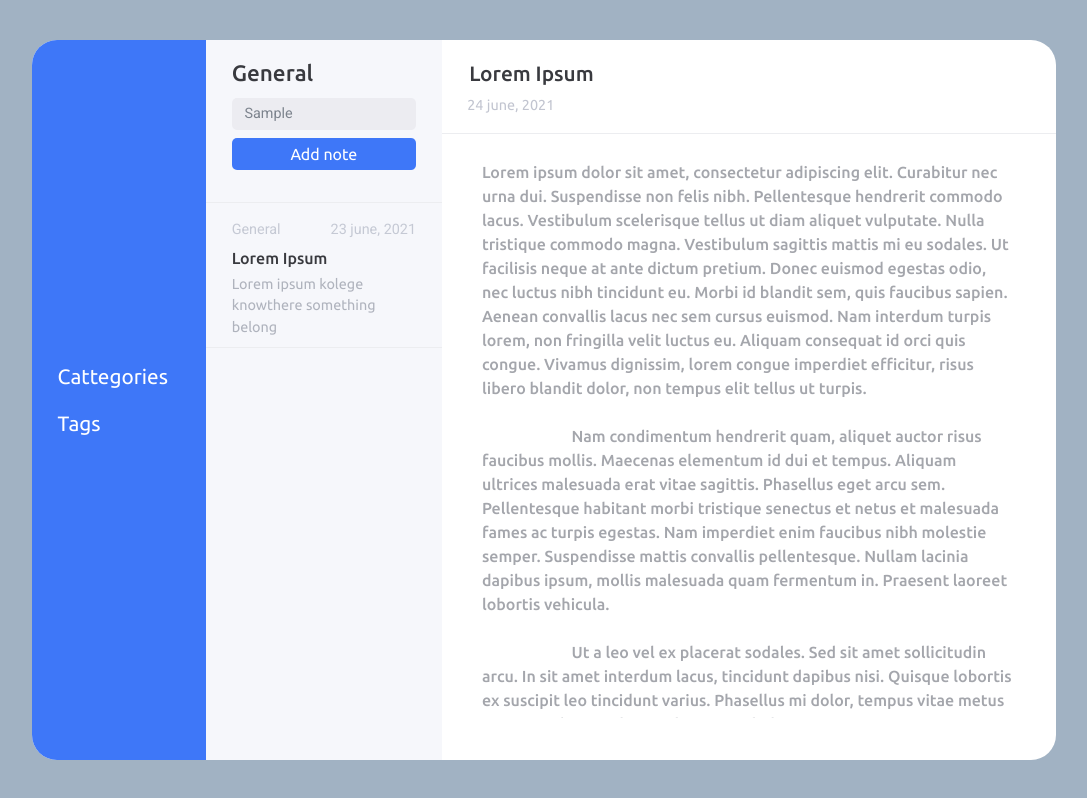
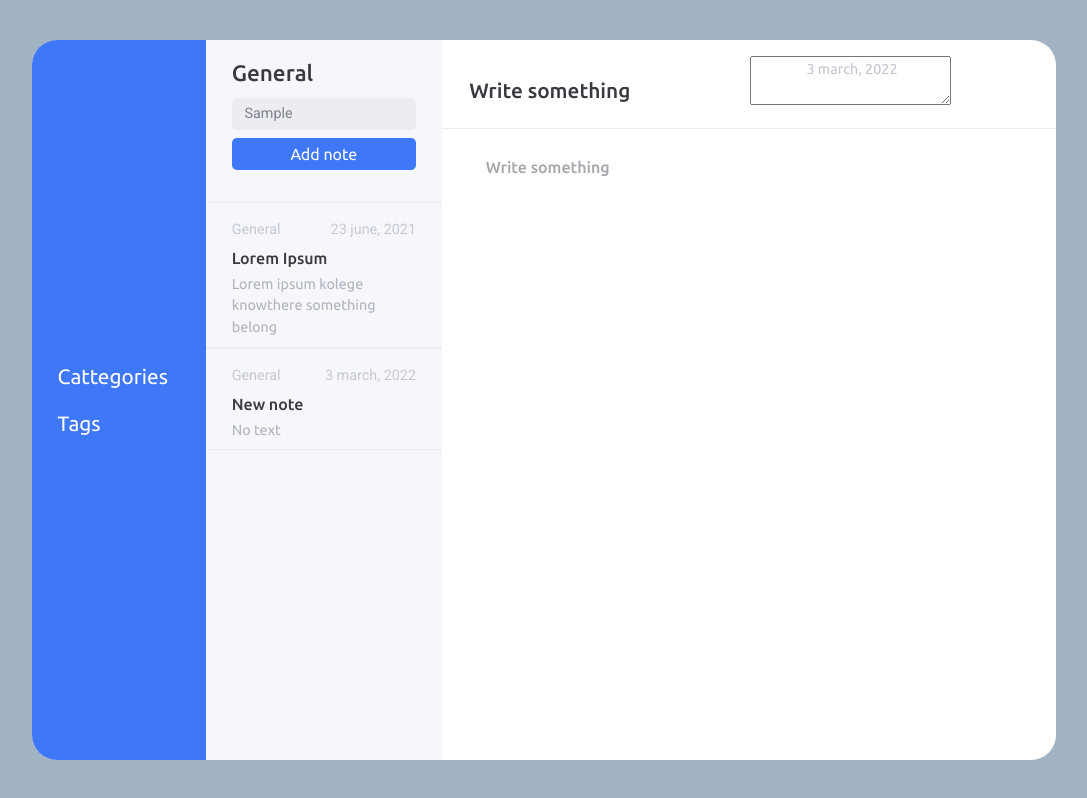
Before and after one commit to YuriArh/NoteApp, a plain HTML site: page index.html in a window 1280 px wide. Both pictures are taken after typing "Sample" into the empty fields and a click on the button "Add note". Shown: the whole page, without its empty margins (96-1183 px from the left). Drawn offline with Linux system fonts and the light colour scheme.

Commit message:
start working on js

```diff
--- a/index.html
+++ b/index.html
@@ -35,7 +35,7 @@
                             <button class ="addbutton">Add note</button>
                         </div>
                     </div>
-                    <div class="cards">
+                    <div class="card-list">
                         <div class="card">
                             <div class="card__header">
                                 <div class="card__categorie-name">
@@ -58,9 +58,9 @@
             <div class="content-card">
                 <div class="content-card__header">
                     <textarea class="content-card__header-title">Lorem Ipsum</textarea>
-                    <div class="content-card__header-date">
+                    <textarea class="content-card__header-date">
                         24 june, 2021
-                    </div>
+                    </textarea>
                 </div>
                 <div class="content-card__text">
                     <textarea class="content-card__form">Lorem ipsum dolor sit amet, consectetur adipiscing elit. Curabitur nec urna dui. Suspendisse non felis nibh. Pellentesque hendrerit commodo lacus. Vestibulum scelerisque tellus ut diam aliquet vulputate. Nulla tristique commodo magna. Vestibulum sagittis mattis mi eu sodales. Ut facilisis neque at ante dictum pretium. Donec euismod egestas odio, nec luctus nibh tincidunt eu. Morbi id blandit sem, quis faucibus sapien. Aenean convallis lacus nec sem cursus euismod. Nam interdum turpis lorem, non fringilla velit luctus eu. Aliquam consequat id orci quis congue. Vivamus dignissim, lorem congue imperdiet efficitur, risus libero blandit dolor, non tempus elit tellus ut turpis.
@@ -78,5 +78,6 @@ Ut a leo vel ex placerat sodales. Sed sit amet sollicitudin arcu. In sit amet in
             </div>
         </div>
 
+<script src="script.js"></script>
 </body>
 </html>
--- /dev/null
+++ b/script.js
@@ -0,0 +1,77 @@
+const addBtn = document.querySelector('.addbutton');
+const cardList = document.querySelector('.card-list');
+const cards = document.querySelectorAll('.card')
+const fullDate = new Date();
+const date = fullDate.getDate();
+const month = fullDate.getMonth();
+const year = fullDate.getFullYear();
+
+let fMonth
+
+switch (month)
+{
+  case 0: fMonth="junuary"; break;
+  case 1: fMonth="february"; break;
+  case 2: fMonth="march"; break;
+  case 3: fMonth="april"; break;
+  case 4: fMonth="may"; break;
+  case 5: fMonth="june"; break;
+  case 6: fMonth="july"; break;
+  case 7: fMonth="august"; break;
+  case 8: fMonth="september"; break;
+  case 9: fMonth="october"; break;
+  case 10: fMonth="november"; break;
+  case 11: fMonth="december"; break;
+}
+
+addBtn.addEventListener('click', newCard)
+
+function newCard() {
+    const card = document.createElement('div');
+    card.className = 'card';
+
+    card.innerHTML = `
+        <div class="card__header">
+            <div class="card__categorie-name">
+                General
+            </div>
+            <div class="card__date">
+                ${fullDate.getDate()} ${fMonth}, ${fullDate.getFullYear()}
+            </div>
+        </div>
+            <div class="card__title">
+                New note
+            </div>
+            <div class="card__text">
+                No text
+            </div>
+        </div>
+    `
+    cardList.append(card);
+    newCardContent();
+}
+
+function newCardContent() {
+    const contentCard = document.querySelector('.content-card')
+
+    contentCard.innerHTML = `
+        <div class="content-card__header">
+            <textarea class="content-card__header-title">Write something</textarea>
+            <textarea class="content-card__header-date">
+                ${fullDate.getDate()} ${fMonth}, ${fullDate.getFullYear()}
+            </textarea>
+        </div>
+            <div class="content-card__text">
+                <textarea class="content-card__form"> Write something
+                </textarea>
+        </div>
+    `
+}
+
+
+cardList.addEventListener('click', (e) => {
+    if (e.target.classList.contains('card') || e.target.classList.contains('card')) {
+        newCardContent();
+        console.log('пук');
+    }
+})
```
